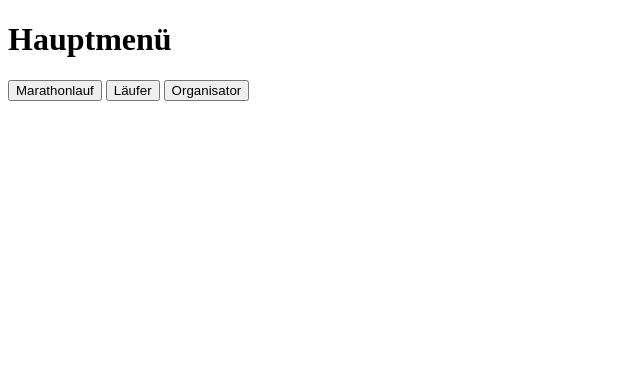
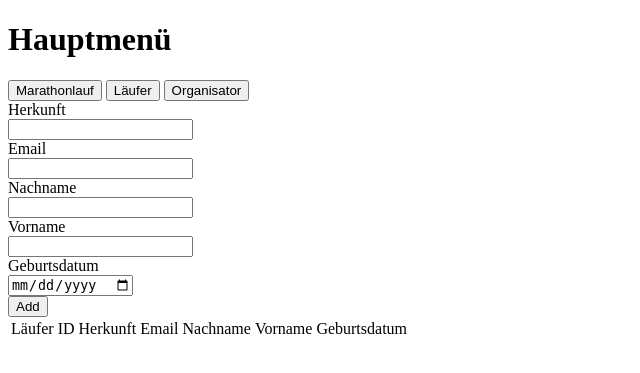
Before and after one commit to codacy-badger/BB_FlaskProjekt, a Flask app: template templates/laufer.html in a window 1280 px wide. Shown: the top 373 px of the page, without its empty margins (0-640 px from the left). Run offline with Flask 2, Linux system fonts and the light colour scheme; the template is opened without the code that fills it: values that come from a table or form of the project are taken from there, others are empty.

Commit message:
bearbeitet

```diff
--- a/Forms/addMarathonlaufForm.py
+++ b/Forms/addMarathonlaufForm.py
@@ -3,7 +3,7 @@ from wtforms.fields.datetime import DateField
 from wtforms.fields.simple import BooleanField, StringField, TextAreaField
 from wtforms import validators
 
-class AddLauferForm(FlaskForm):
+class AddMarathonlaufForm(FlaskForm):
     Preisgeld = int("Preisgeld", validators=[validators.InputRequired()])
     Kilometer = int("Kilometer", validators=[validators.InputRequired()])
     Datum = DateField("dueDate", validators=[validators.InputRequired()])
--- a/Forms/addOrganisator.py
+++ b/Forms/addOrganisator.py
@@ -3,7 +3,7 @@ from wtforms.fields.datetime import DateField
 from wtforms.fields.simple import BooleanField, StringField, TextAreaField
 from wtforms import validators
 
-class AddLauferForm(FlaskForm):
+class AddOrganisatorForm(FlaskForm):
     Anschrift = StringField("Anschrift", validators=[validators.InputRequired()])
     Name = StringField("Name", validators=[validators.InputRequired()])
     Sponsoren = StringField("Sponsoren", validators=[validators.InputRequired()])
--- a/templates/base.html
+++ b/templates/base.html
@@ -12,5 +12,10 @@
     <button type="button" class="btn btn-outline-primary" onclick="window.location.href='/marathonlauf'">Marathonlauf</button>
     <button type="button" class="btn btn-outline-primary" onclick="window.location.href='/laufer'">Läufer</button>
     <button type="button" class="btn btn-outline-primary" onclick="window.location.href='/organisator'">Organisator</button>
+
+    {%block body%}
+
+    {%endblock%}
+
 </body>
 </html>
--- a/templates/laufer.html
+++ b/templates/laufer.html
@@ -1,40 +1,41 @@
 {%extends 'base.html'%}
 
 {%block body%}
-    <form method="post">
+
+<form method="post">
 
         {{form.csrf_token}}
 
         <div class="row mb-3">
-            <label for="Herkunft" class="col-sm-2 col-form-label">Title</label>
+            <label for="Herkunft" class="col-sm-2 col-form-label">Herkunft</label>
             <div class="col-sm-10">
                 {{form.Herkunft()}}
             </div>
         </div>
 
         <div class="row mb-3">
-            <label for="Email" class="col-sm-2 col-form-label">Title</label>
+            <label for="Email" class="col-sm-2 col-form-label">Email</label>
             <div class="col-sm-10">
                 {{form.Email()}}
             </div>
         </div>
 
         <div class="row mb-3">
-            <label for="Nachname" class="col-sm-2 col-form-label">Title</label>
+            <label for="Nachname" class="col-sm-2 col-form-label">Nachname</label>
             <div class="col-sm-10">
                 {{form.Nachname()}}
             </div>
         </div>
 
         <div class="row mb-3">
-            <label for="Vorname" class="col-sm-2 col-form-label">Title</label>
+            <label for="Vorname" class="col-sm-2 col-form-label">Vorname</label>
             <div class="col-sm-10">
                 {{form.Vorname()}}
             </div>
         </div>
 
         <div class="row mb-3">
-            <label for="Geburtsdatum" class="col-sm-2 col-form-label">Title</label>
+            <label for="Geburtsdatum" class="col-sm-2 col-form-label">Geburtsdatum</label>
             <div class="col-sm-10">
                 {{form.Geburtsdatum()}}
             </div>
@@ -53,10 +54,20 @@
                 <td scope="col">Nachname</td>
                 <td scope="col">Vorname</td>
                 <td scope="col">Geburtsdatum</td>
-                <td scope="col">Action</td>
             </tr>
         </thead>
-
+        <tbody>
+            {%for item in items:%}
+                <tr>
+                    <td scope="row">{{item.LauferId}}</td>
+                    <td>{{item.Herkunft}}</td>
+                    <td>{{item.Email}}</td>
+                    <td>{{item.Nachname}}</td>
+                    <td>{{item.Vorname}}</td>
+                    <td>{{item.Geburtsdatum}}</td>
+                </tr>
+            {%endfor%}
+        </tbody>
     </table>
 
 {%endblock%}
```
Also changed, not shown: controllers/Marathonlauf.py (+27 -5 lines), controllers/laufer.py (+7 -5 lines).
